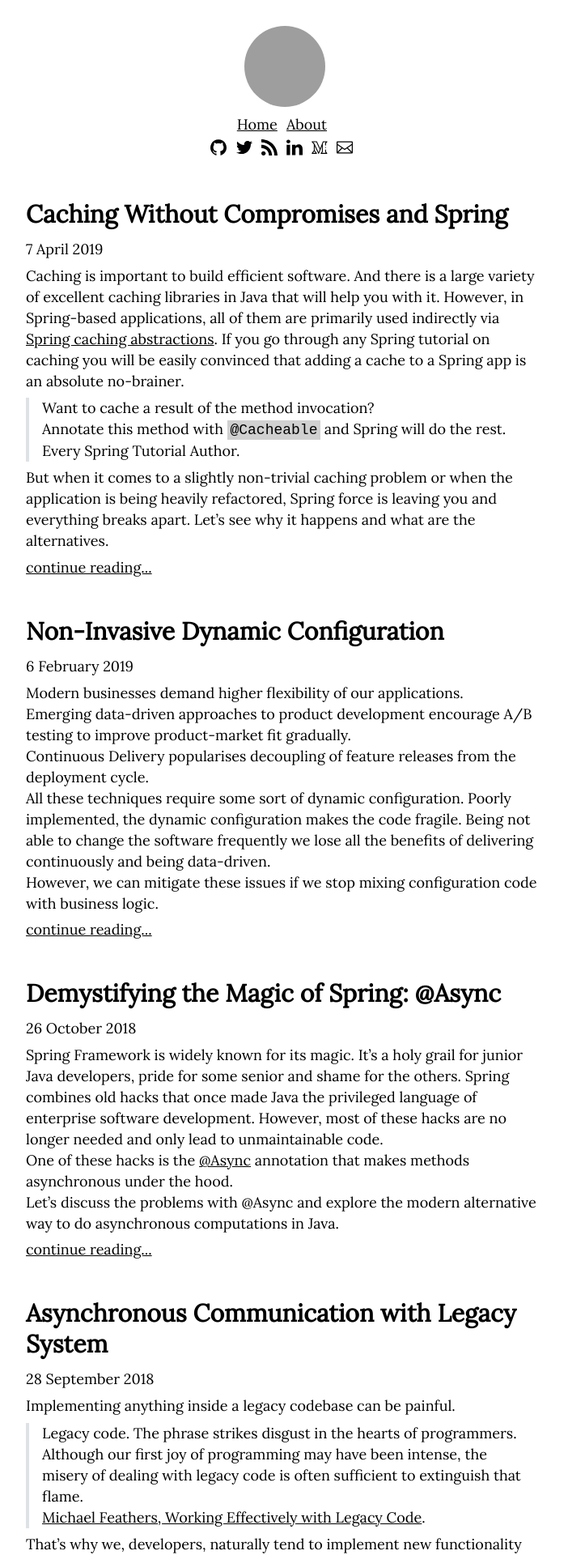
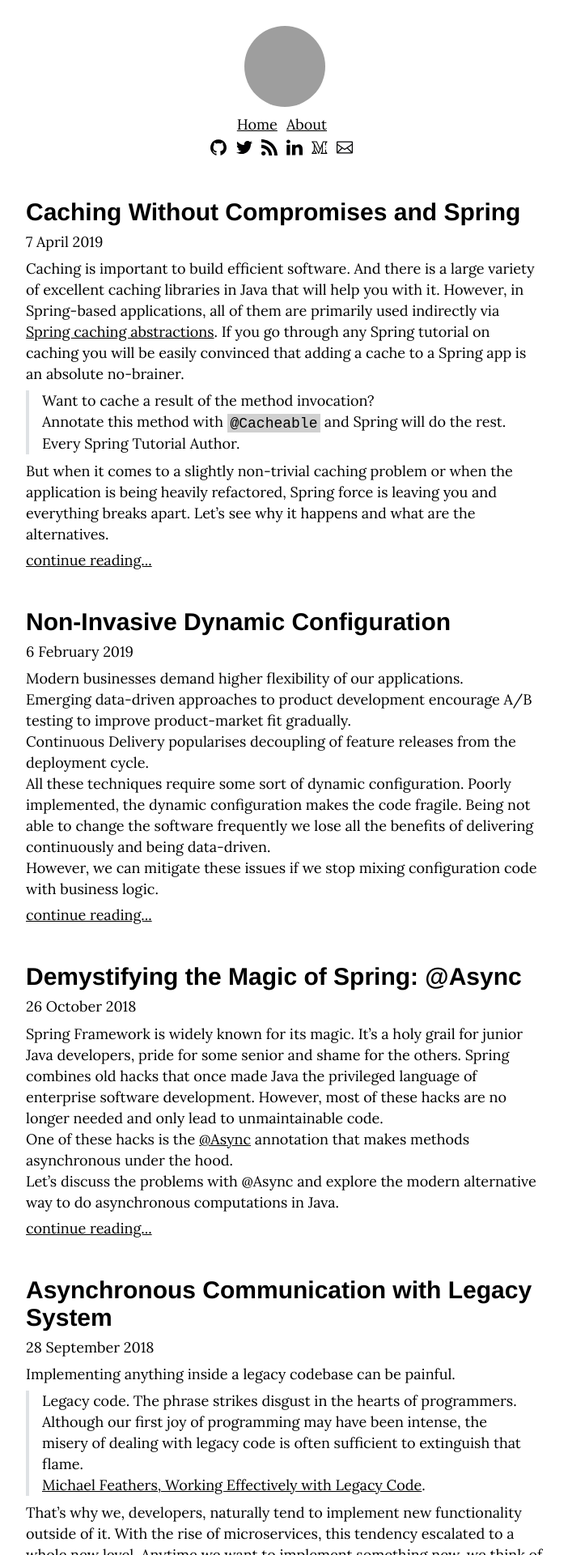
Before and after one commit to IlyaZinkovich/ilyazinkovich.github.io, a Jekyll site: the page built from index.html, in a window 1280 px wide. Shown: the top 1920 px of the page at 81% size, without its empty margins (288-990 px from the left). Built offline with Jekyll 4.4.1, drawn with Linux system fonts in a browser that asks for light colours; the list of posts is cut into pages by our own code; grey boxes are pictures that could not be loaded.

Commit message:
Changed formatting of articles

```diff
--- a/_layouts/default.html
+++ b/_layouts/default.html
@@ -51,7 +51,7 @@ layout: compress
           <span itemprop="name">Ilya Zinkovich</span>
         </span>
         <br/>
-        2018-2019
+        2018-2020
       </footer>
     </section>
   </body>
--- a/css/main.scss
+++ b/css/main.scss
@@ -33,21 +33,13 @@ $em: 19px;
   padding: 0;
 }
 
-p, h1, h2, h3, h4, h5, li {
+p, li, .link {
   font-family: 'Lora', serif;
-}
-
-p {
   font-size: 18px;
 }
 
-li {
-  font-size: 18px;
-}
-
-.link {
-  font-family: 'Lora', serif;
-  font-size: 18px;
+h1, h2, h3, h4, h5 {
+  font-family: 'Helvetica', sans-serif;
 }
 
 body {
@@ -113,10 +105,14 @@ article {
     font-weight: bold;
   }
 
-  p,
   h1,
   h2,
-  h3,
+  h3 {
+    margin-bottom: .2em;
+    margin-top: 1em;
+  }
+
+  p,
   ul,
   ol {
     margin-bottom: .4em;
```
Also changed, not shown: _posts/2020/2020-06-07-deliveries-dispatching-evolution.md (+7 -4 lines).
